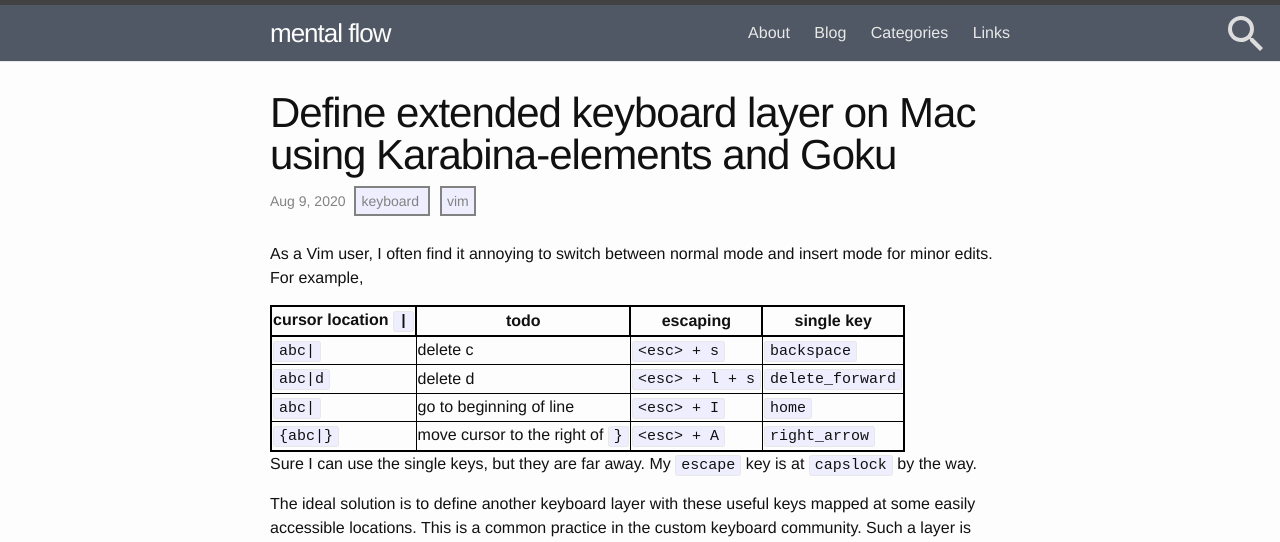
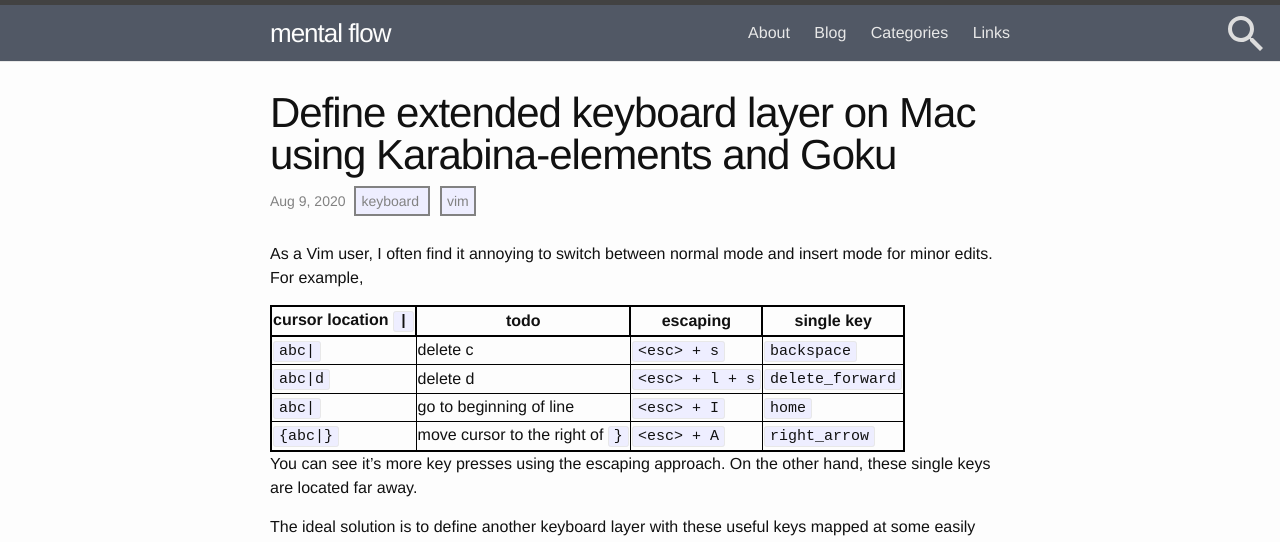
Before and after one commit to nosarthur/nosarthur.github.io, a Jekyll site: the page built from _posts/2020-08-09-karabina-goku.md, in a window 1280 px wide and 1400 px high. Shown: the top 542 px of the window. Built offline with Jekyll 4.4.1, drawn with Linux system fonts in a browser that asks for light colours; comment, search, counter and statistics services are not loaded; some of the changed text lies outside the part shown.

Commit message:
edit karabiner post

```diff
--- a/_posts/2020-08-09-karabina-goku.md
+++ b/_posts/2020-08-09-karabina-goku.md
@@ -18,8 +18,8 @@
 `abc|` | go to beginning of line | `<esc> + I` | `home`
 `{abc|}` | move cursor to the right of `}` | `<esc> + A` | `right_arrow`
 
-Sure I can use the single keys, but they are far away.
-My `escape` key is at `capslock` by the way.
+You can see it's more key presses using the escaping approach.
+On the other hand, these single keys are located far away.
 
 The ideal solution is to define another keyboard layer with these useful keys mapped at some
 easily accessible locations.
```
Also changed, not shown: other parts of _posts/2020-08-09-karabina-goku.md (+1 -0 lines), assets/t_cale.png (added).
